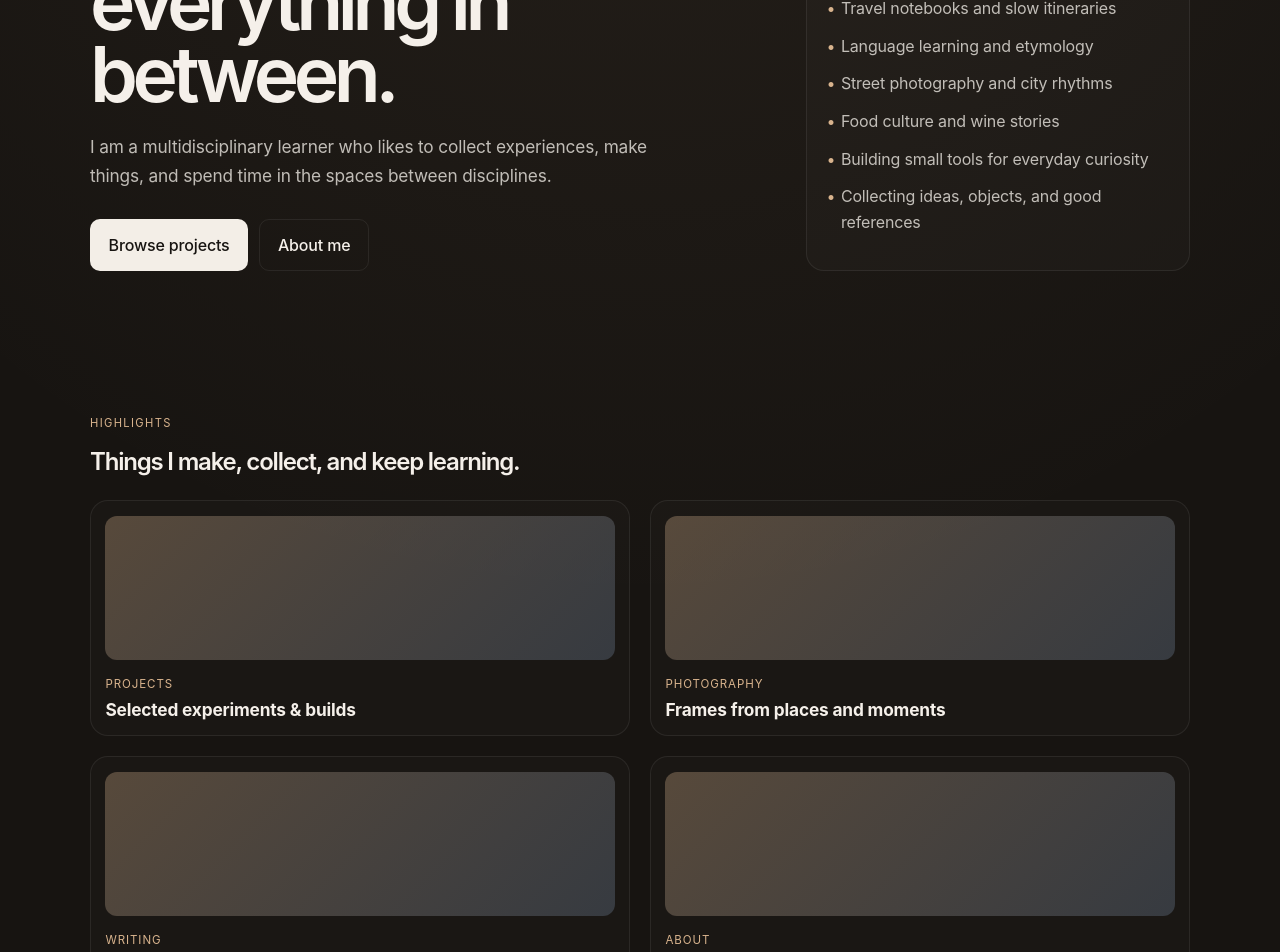
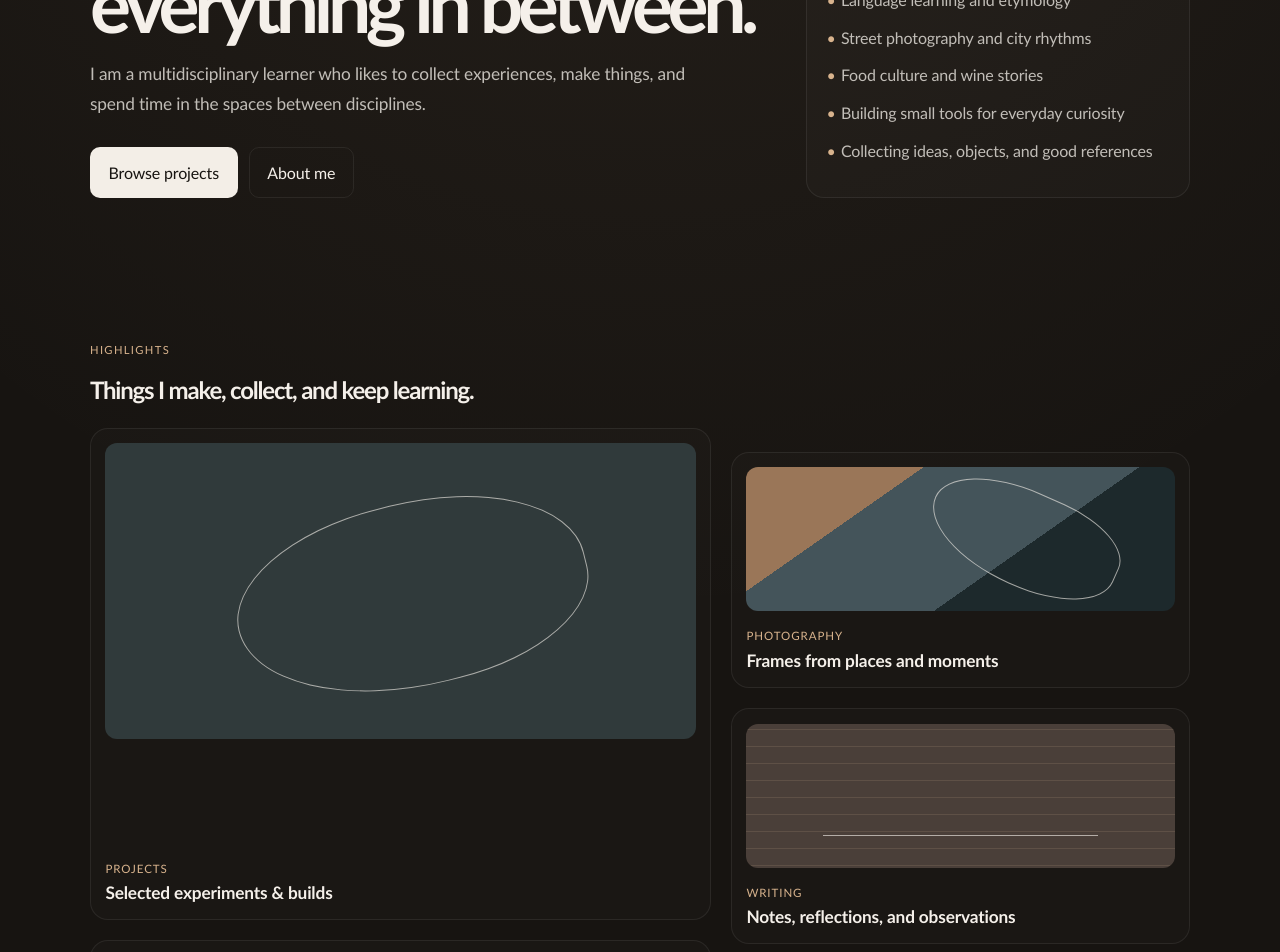
Before and after one commit to Josh-J-W/personal-website, a React (Vite) app: page /#/ in a window 1280 px wide. Shown: the part 420-1372 px from the top of the page. Built offline with nearby package versions, Linux system fonts and the light colour scheme.

Commit message:
Refine portfolio visual system

```diff
--- a/src/App.css
+++ b/src/App.css
@@ -2,6 +2,25 @@
   min-height: 100vh;
   display: flex;
   flex-direction: column;
+}
+
+.skip-link {
+  position: fixed;
+  left: 1rem;
+  top: 1rem;
+  z-index: 50;
+  transform: translateY(-160%);
+  padding: 0.7rem 0.9rem;
+  border-radius: 10px;
+  background: var(--accent);
+  color: var(--page-bg);
+  font-weight: 600;
+  text-decoration: none;
+  transition: transform 0.2s ease;
+}
+
+.skip-link:focus {
+  transform: translateY(0);
 }
 
 .page-frame {
@@ -93,6 +112,15 @@
   grid-template-columns: 1.6fr 0.9fr;
   gap: 2rem;
   align-items: end;
+}
+
+.hero__content,
+.hero__panel {
+  animation: reveal-up 0.7s cubic-bezier(0.22, 1, 0.36, 1) both;
+}
+
+.hero__panel {
+  animation-delay: 120ms;
 }
 
 .hero__content {
@@ -256,7 +284,7 @@
 }
 
 .feature-grid {
-  grid-template-columns: repeat(2, minmax(0, 1fr));
+  grid-template-columns: 1.15fr 0.85fr;
 }
 
 .feature-card {
@@ -272,10 +300,72 @@
   justify-content: space-between;
 }
 
+.feature-card:nth-child(1) {
+  grid-row: span 2;
+}
+
+.feature-card:nth-child(1) .feature-card__visual {
+  min-height: 18.5rem;
+}
+
+.feature-card:nth-child(2) {
+  transform: translateY(1.5rem);
+}
+
+.feature-card:nth-child(3) {
+  transform: translateY(1.5rem);
+}
+
 .feature-card__visual {
   border-radius: 12px;
   min-height: 9rem;
-  background: linear-gradient(135deg, rgba(216, 179, 141, 0.32), rgba(83, 94, 109, 0.5));
+  background:
+    linear-gradient(90deg, transparent 49.5%, rgba(245, 240, 234, 0.16) 50%, transparent 50.5%),
+    linear-gradient(0deg, transparent 49.5%, rgba(245, 240, 234, 0.16) 50%, transparent 50.5%),
+    #303a3b;
+  background-size: 42px 42px;
+  position: relative;
+  overflow: hidden;
+}
+
+.feature-card__visual::after {
+  content: '';
+  position: absolute;
+  inset: 20% 18% 18% 22%;
+  border: 1px solid rgba(245, 240, 234, 0.62);
+  border-radius: 48% 52% 44% 56%;
+  transform: rotate(-14deg);
+}
+
+.feature-card--photo .feature-card__visual {
+  background: linear-gradient(145deg, #9a7658 0 28%, #44545a 28% 62%, #1d292c 62%);
+}
+
+.feature-card--photo .feature-card__visual::after {
+  inset: 16% 12% 18% 42%;
+  border-radius: 50% 40% 48% 54%;
+  transform: rotate(24deg);
+}
+
+.feature-card--writing .feature-card__visual {
+  background: repeating-linear-gradient(0deg, #4a3f39 0 2px, #5e5046 2px 3px, #4a3f39 3px 17px);
+}
+
+.feature-card--writing .feature-card__visual::after {
+  inset: 22% 18% 22% 18%;
+  border-radius: 0;
+  border-width: 0 0 1px;
+  transform: none;
+}
+
+.feature-card--about .feature-card__visual {
+  background: #273438;
+}
+
+.feature-card--about .feature-card__visual::after {
+  inset: 20% 26%;
+  border-radius: 50% 50% 45% 45%;
+  transform: rotate(7deg);
 }
 
 .feature-card__copy {
@@ -399,6 +489,10 @@
 .photo-card__image {
   min-height: 16rem;
   border-radius: 16px 16px 0 0;
+}
+
+.photo-card--mini .photo-card__image {
+  min-height: 12rem;
 }
 
 .photo-card__meta,
@@ -681,6 +775,13 @@
     grid-template-columns: repeat(2, minmax(0, 1fr));
   }
 
+  .feature-card:nth-child(1),
+  .feature-card:nth-child(2),
+  .feature-card:nth-child(3) {
+    grid-row: auto;
+    transform: none;
+  }
+
   .topbar__inner,
   .page-header--space-between,
   .section-heading--split,
@@ -691,6 +792,17 @@
 
   .main-nav {
     justify-content: flex-start;
+  }
+}
+
+@keyframes reveal-up {
+  from {
+    opacity: 0;
+    transform: translateY(14px);
+  }
+  to {
+    opacity: 1;
+    transform: translateY(0);
   }
 }
 
--- a/src/components/Layout.tsx
+++ b/src/components/Layout.tsx
@@ -4,10 +4,11 @@ import { navItems, siteConfig } from '../data/siteData'
 export function Layout() {
   return (
     <div className="site-shell">
+      <a className="skip-link" href="#main-content">Skip to content</a>
       <header className="topbar">
         <div className="topbar__inner container">
           <NavLink to="/" className="brand" aria-label="Go to home page">
-            <span className="brand__mark">AQ</span>
+            <span className="brand__mark">JW</span>
             <span className="brand__text">{siteConfig.name}</span>
           </NavLink>
 
@@ -25,7 +26,7 @@ export function Layout() {
         </div>
       </header>
 
-      <main className="page-frame">
+      <main id="main-content" className="page-frame">
         <Outlet />
       </main>
 
--- a/src/data/siteData.ts
+++ b/src/data/siteData.ts
@@ -53,7 +53,7 @@ export const siteConfig = {
   intro:
     'I am a multidisciplinary learner who likes to collect experiences, make things, and spend time in the spaces between disciplines.',
   email: 'hello@example.com',
-  github: 'https://github.com/yourname',
+  github: 'https://github.com/Josh-J-W/personal-website',
   linkedin: 'https://www.linkedin.com/in/yourname',
   instagram: 'https://www.instagram.com/yourname',
   location: 'Based between London and wherever the next train takes me.',
--- a/src/index.css
+++ b/src/index.css
@@ -1,5 +1,5 @@
 :root {
-  font-family: 'Inter', 'Segoe UI', sans-serif;
+  font-family: 'Avenir Next', 'Century Gothic', 'Trebuchet MS', sans-serif;
   line-height: 1.5;
   font-weight: 400;
   color: #f5f0ea;
@@ -40,6 +40,11 @@ body {
   letter-spacing: -0.01em;
 }
 
+::selection {
+  background: var(--accent);
+  color: var(--page-bg);
+}
+
 img {
   max-width: 100%;
   display: block;
--- a/src/pages/ProjectsPage.tsx
+++ b/src/pages/ProjectsPage.tsx
@@ -57,8 +57,8 @@ export function ProjectsPage() {
                   <span>{project.status}</span>
                 </div>
                 <div className="project-card__actions">
-                  {project.links.live ? <a href={project.links.live}>Live</a> : null}
-                  {project.links.source ? <a href={project.links.source}>Source</a> : null}
+                  {project.links.live && project.links.live !== '#' ? <a href={project.links.live}>Live</a> : null}
+                  {project.links.source && project.links.source !== '#' ? <a href={project.links.source}>Source</a> : null}
                 </div>
               </div>
             </article>
```
